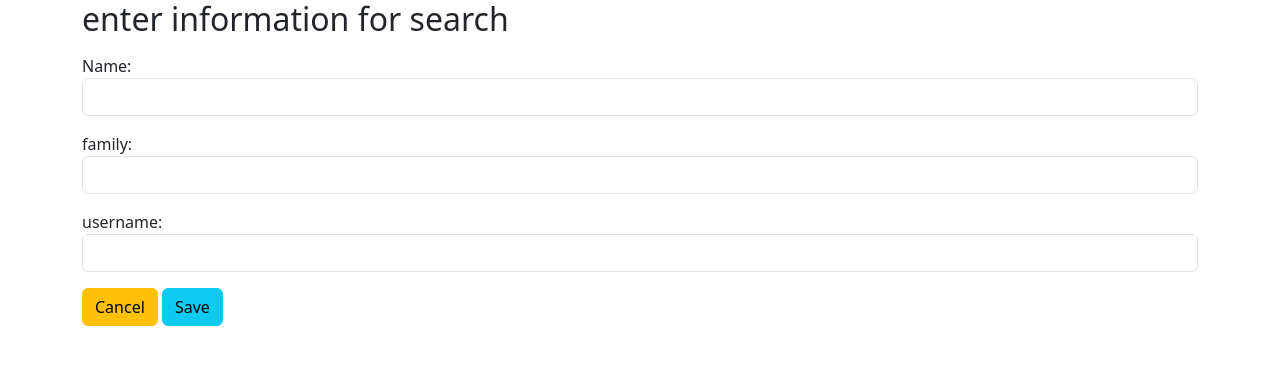
After one commit to amir-khaksar/php_train, a PHP site: page /search.php in a window 1280 px wide. The commit adds this page. Shown: the top 365 px of the page. Run offline with PHP 8.4, Linux system fonts and the light colour scheme.

Commit message:
search feature

```diff
--- /dev/null
+++ b/search.php
@@ -0,0 +1,38 @@
+<!DOCTYPE html>
+<html lang="en">
+
+<head>
+    <meta charset="UTF-8">
+    <meta name="viewport" content="width=device-width, initial-scale=1.0">
+    <?php
+    include("cdn.html");
+    ?>
+    <title>Document</title>
+</head>
+
+<body>
+<div class="container">
+    <form action="search_db.php" method="post" enctype="multipart/form-data">
+
+        <h2>enter information for search</h2>
+
+        <div class="my-3">
+            <label class="form-lable">Name:</label>
+            <input class="form-control" name="name"  type="text" />
+        </div>
+        <div class="mb-3">
+            <label class="form-lable">family:</label>
+            <input class="form-control"  name="family" type="text" />
+        </div>
+        <div class="mb-3">
+            <label class="form-lable">username:</label>
+            <input class="form-control" name="username"  type="text" />
+        </div>
+        <div class="mb-3">
+            <a class="btn btn-warning" href="index.php">Cancel</a>
+            <input class="btn btn-info" type="submit" value="Save" />
+        </div>
+    </form>
+</div>
+</body>
+</html>
```
Also changed, not shown: index.php (+5 -2 lines), search_db.php (added, +19 -0 lines), uploads/680d1ceb793f9.png (added).
